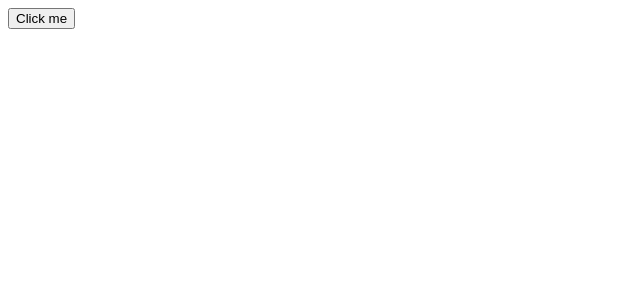
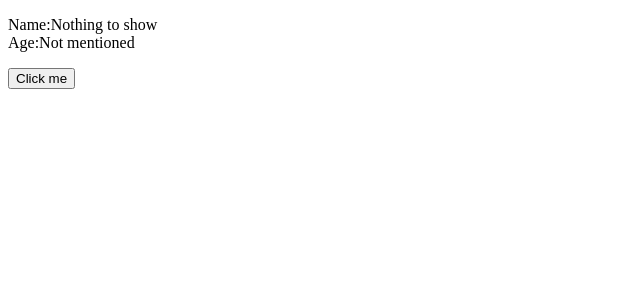
Before and after one commit to sasindaran/react-class, a React (Vite) app in the folder myapp/: page / in a window 1280 px wide. Shown: the top 300 px of the page, without its empty margins (0-640 px from the left). Built offline with nearby package versions, Linux system fonts and the light colour scheme.

Commit message:
useState hook is used for setting getter and setter

```diff
--- a/myapp/src/Button.jsx
+++ b/myapp/src/Button.jsx
@@ -1,13 +1,23 @@
+import { useState } from "react";
 function Button(){
 
-    function print_elevent(e){
-        e.target.textContent="chinda baku dam dam";
-        setTimeout(()=>e.target.textContent="",1500);
-
-    }
-
+const [name, setName] = useState("Nothing to show")
+const [age, setage] = useState("Not mentioned")
+function updateName(){
+    let getname=prompt("Enter your name")
+    let getage=prompt("Enter your Age");
+   setName(getname);
+   setage(getage);
+}
     return(
-        <button onDoubleClick={(event)=>print_elevent(event)}>Click me</button>
+        <div>
+            <p>
+                Name:{name}
+                <br />
+                Age:{age}
+            </p>
+        <button onClick={updateName}>Click me</button>
+        </div>
     );
 }
 
```
